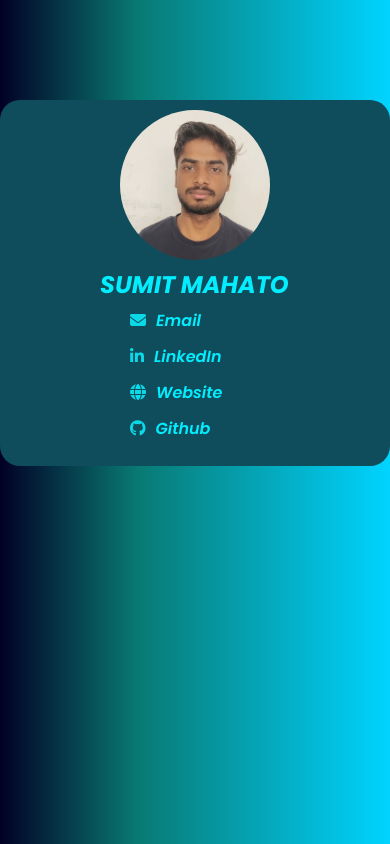
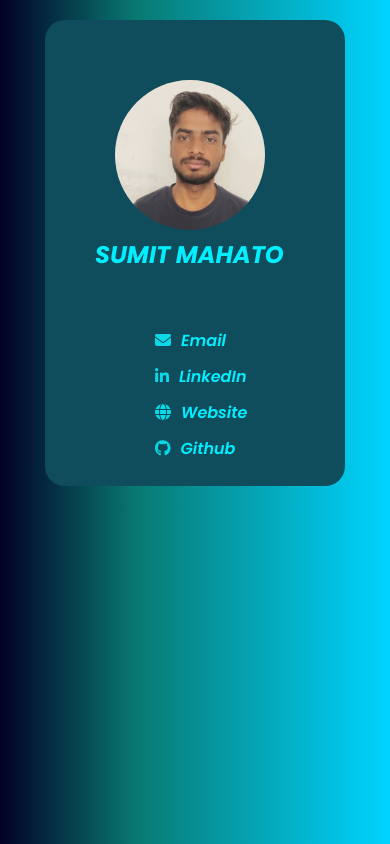
Before and after one commit to mahatosumit/links, a plain HTML site: page index.html in a window 390 px wide. Drawn offline with Linux system fonts and the light colour scheme.

Commit message:
Add files via upload

```diff
--- a/style.css
+++ b/style.css
@@ -75,3 +75,20 @@ h2{
   color: #0cd9e7;
   padding: 10px;
 }
+
+@media only screen and (max-width: 460px){
+  .card{
+    width: 100%;
+    max-width: 300px;
+    margin: 20px auto 20px;
+    display: flex;
+    flex-direction: column;
+    justify-content: center;
+  }
+  .image{
+    padding: 50px;
+}
+.links{
+  padding-left: 100px;
+}
+}
```
